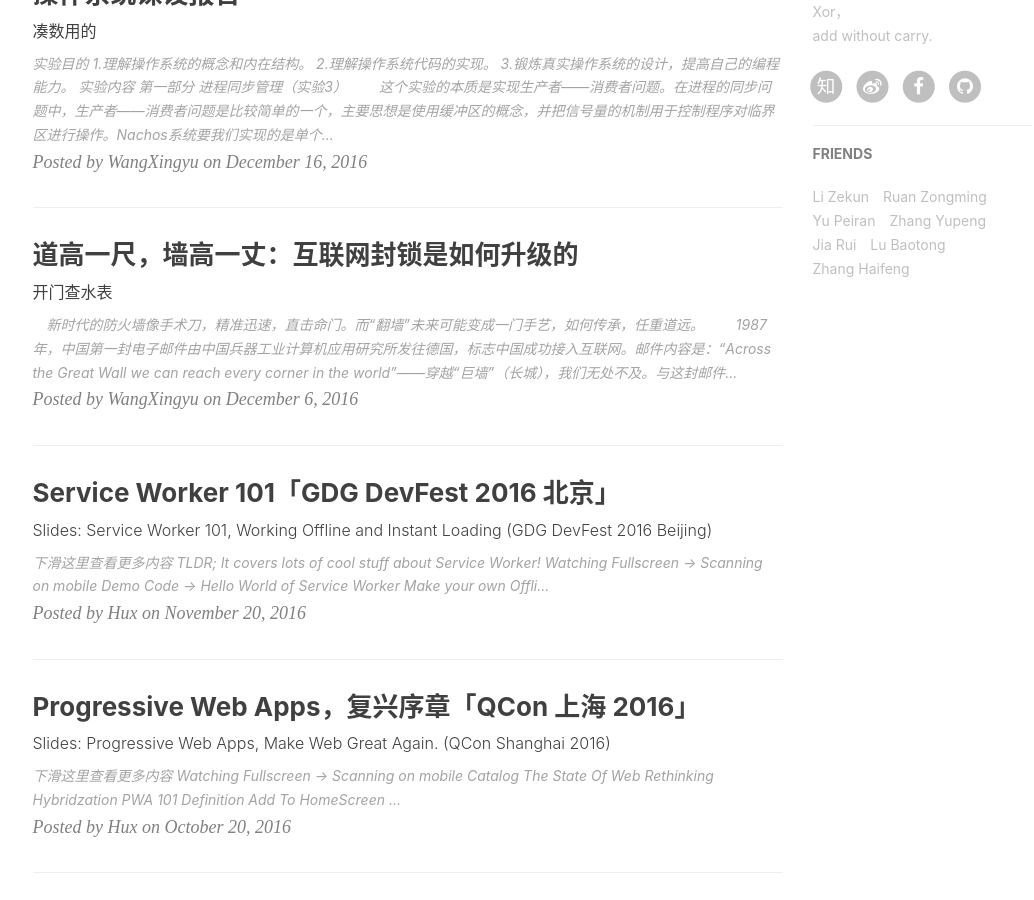
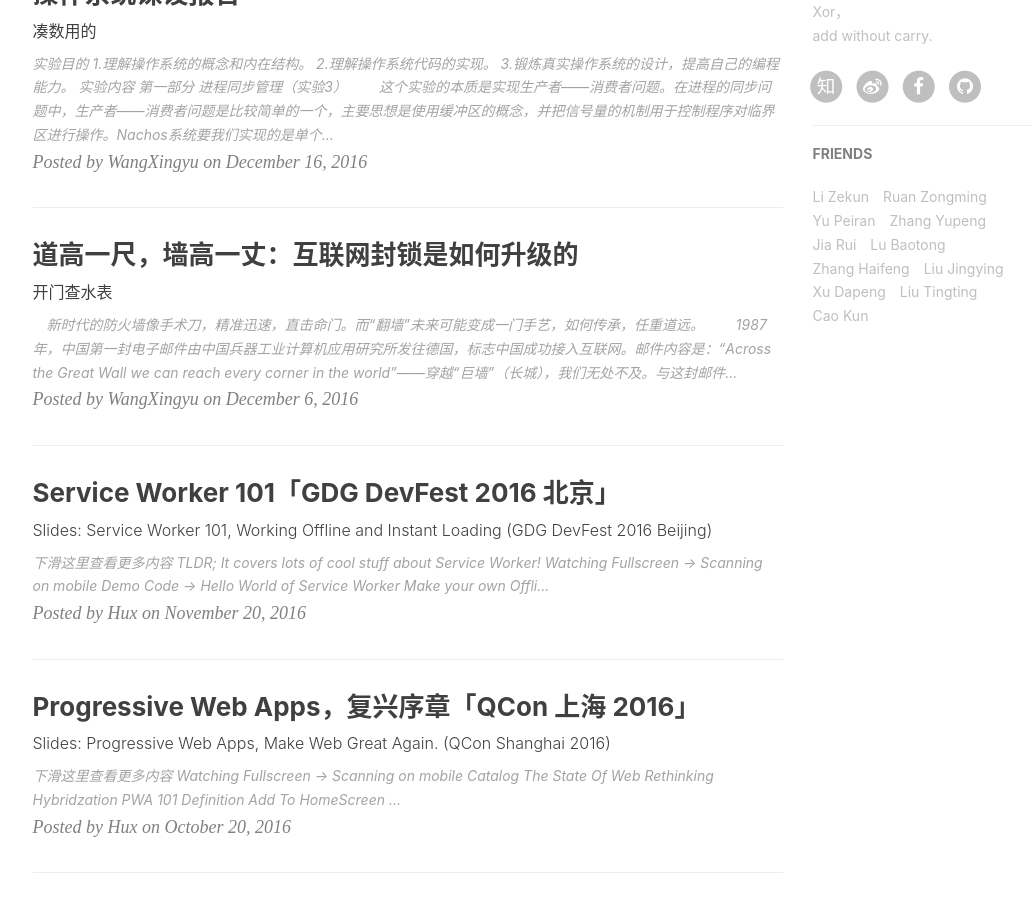
Before and after one commit to wxyMoscow/wxymoscow.github.com, a Jekyll site: the page built from index.html, in a window 1280 px wide and 900 px high, scrolled down 970 px. Shown: the whole window, without its empty margins (135-1169 px from the left). Built offline with Jekyll 4.4.1, drawn with Linux system fonts in a browser that asks for light colours; nearby versions of some CDN libraries; the list of posts is cut into pages by our own code; comment, search, counter and statistics services are not loaded.

Commit message:
add friends

```diff
--- a/_config.yml
+++ b/_config.yml
@@ -109,7 +109,7 @@
         href: "https://bluefissure.com/"
     },
     {
-        title: "Jia Rui  ",
+        title: "Jia Rui",
         href: "https://jiaruisdu.github.io/"
     },
     {
@@ -119,5 +119,21 @@
     {
         title: "Zhang Haifeng",
         href: "https://basketduck.github.io/"
+    },
+    {
+        title: "Liu Jingying",
+        href: "https://ryinsummers.github.io/"
+    },
+    {
+        title: "Xu Dapeng",
+        href: "https://dapeng-xu.github.io/"
+    },
+    {
+        title: "Liu Tingting",
+        href: "https://yjsltt.github.io/"
+    },
+    {
+        title: "Cao Kun",
+        href: "http://caokun.net/"
     }
 ]
```
